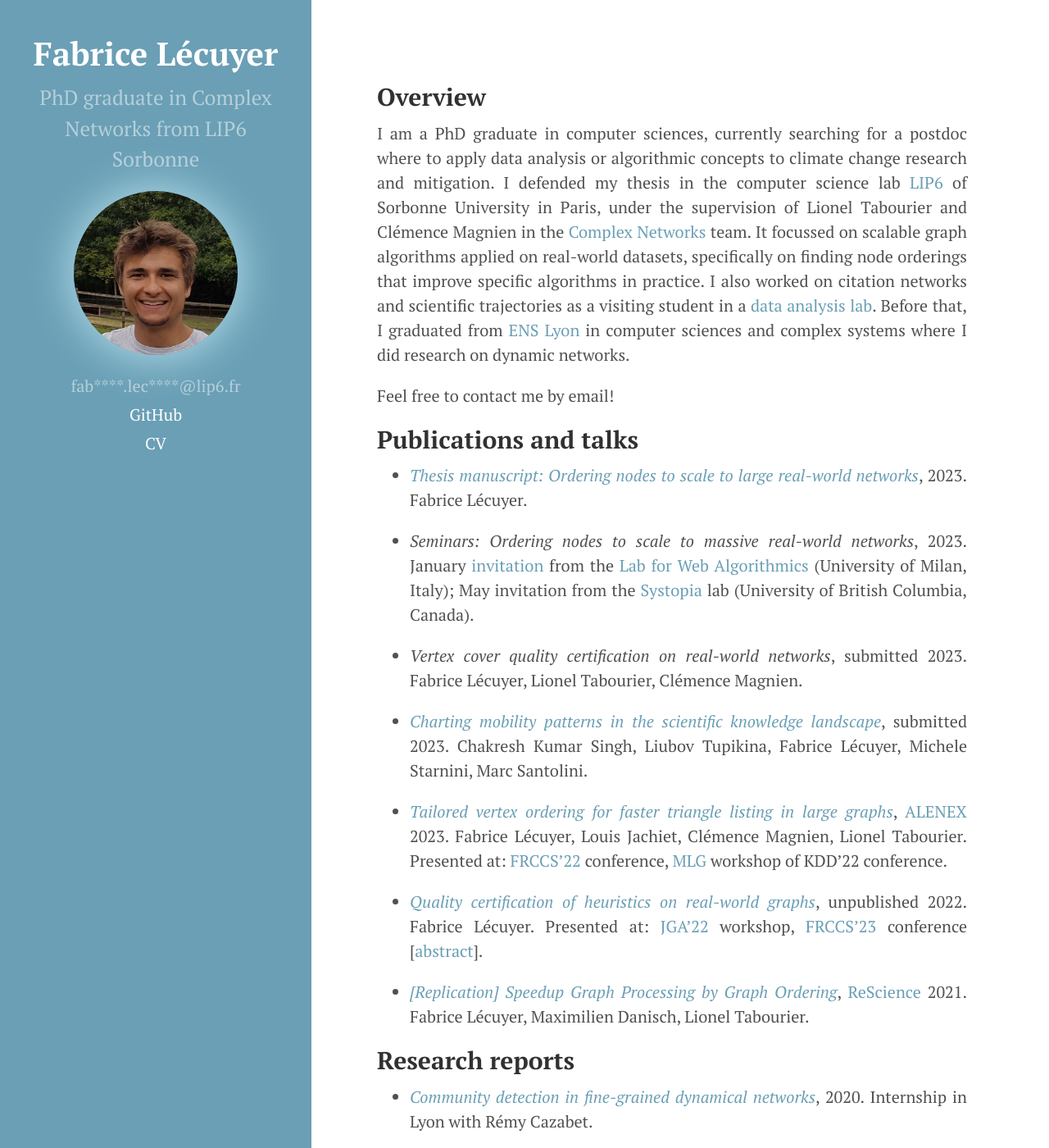
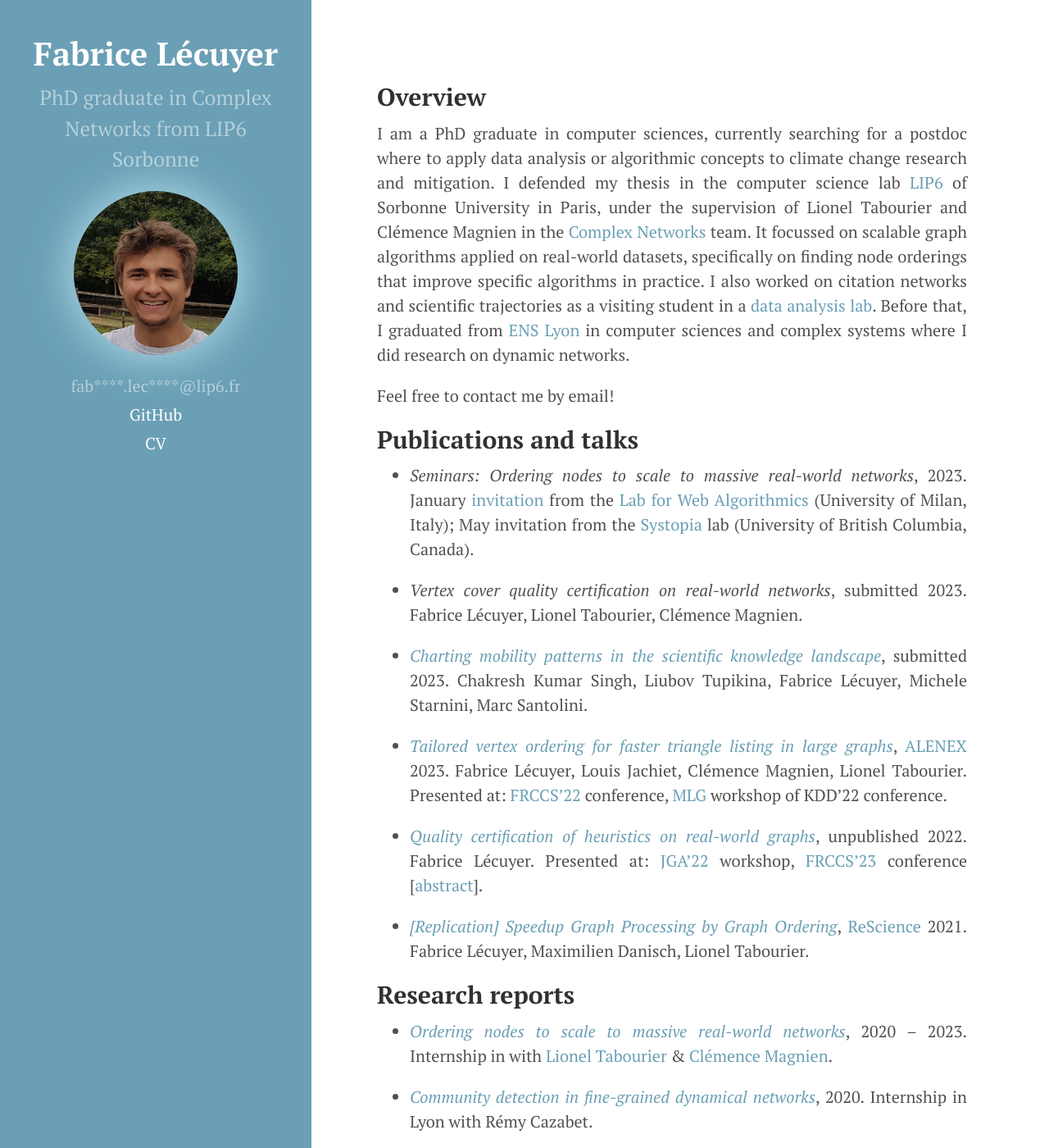
Before and after one commit to lecfab/lecfab.github.io, a Jekyll site: the page built from index.md, in a window 1280 px wide and 1400 px high. Shown: the whole window at 82% size. Built offline with Jekyll 4.4.1, drawn with Linux system fonts in a browser that asks for light colours.

Commit message:
update from ./CV-generate.sh

```diff
--- a/_config.yml
+++ b/_config.yml
@@ -65,13 +65,6 @@
         #   fr:
         #       title: "Papier du futur"
         #       comment: Sera envoyé à CONF
-        - title: "Thesis manuscript: Ordering nodes to scale to large real-world networks"
-          authors: Fabrice Lécuyer
-          year: 2023
-          link: https://fabrice.lecuyer.me/public/pdf/Lecuyer_2023_Thesis.pdf
-          fr:
-              title: "Manuscrit de thèse : Ordonner les nœuds pour passer à l'échelle sur les grands réseaux réels"
-
         -   title: 'Seminars: Ordering nodes to scale to massive real-world networks'
             year: 2023
             comment: >
@@ -199,6 +192,7 @@
           display: False
           dates: 2020 -- 2023
           supervisors: "[Lionel Tabourier](http://lioneltabourier.fr/reseaux.html) & [Clémence Magnien](https://lip6.fr/Clemence.Magnien/)"
+          link: https://fabrice.lecuyer.me/public/pdf/Lecuyer_2023_Thesis.pdf
           description: >
             As we have access to arbitrarily big networks collected from various fields (biology, social ties, trade, web),
             graph algorithms can only scale if they have quasi-linear complexity. Ordering the nodes of the graph according
```
